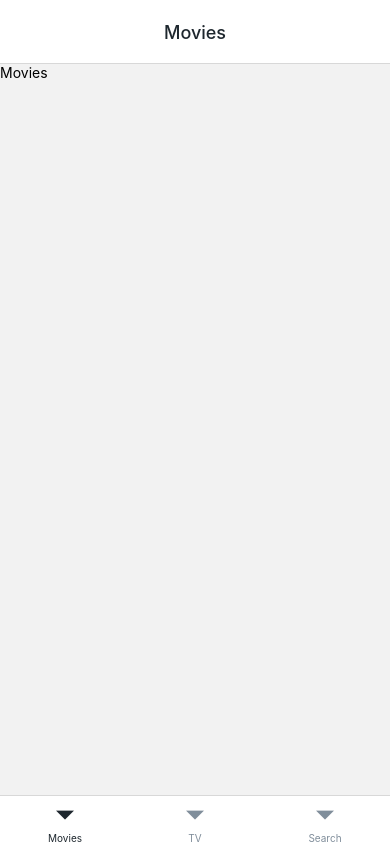
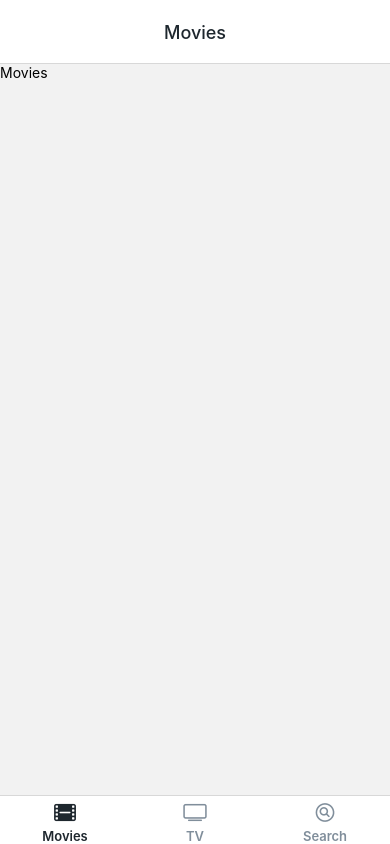
Before and after one commit to kartikpavan/noovies, a React Native app: screen / in a window 390 px wide. Built offline with nearby package versions, Linux system fonts and the light colour scheme.

Commit message:
Tab Bar Navigation Customization

```diff
--- a/App.js
+++ b/App.js
@@ -1,28 +1,18 @@
 import { StatusBar } from "expo-status-bar";
 import React, { useCallback, useEffect, useState } from "react";
-import { Text, View } from "react-native";
 import * as SplashScreen from "expo-splash-screen";
 import * as Font from "expo-font";
 import IonIcons from "@expo/vector-icons/Ionicons";
 import { useAssets } from "expo-asset";
-import { NavigationContainer } from "@react-navigation/native";
-import { createNativeStackNavigator } from "@react-navigation/native-stack";
+import { NavigationContainer, DarkTheme, DefaultTheme } from "@react-navigation/native";
 import Tabs from "./navigation/Tabs";
-import Movies from "./screens/Movies";
-const Stack = createNativeStackNavigator();
-
-function HomeScreen() {
-   return (
-      <View style={{ flex: 1, alignItems: "center", justifyContent: "center" }}>
-         <Text>Home Screen</Text>
-      </View>
-   );
-}
+import { useColorScheme } from "react-native";
 
 export default function App() {
    const [isAppReady, setIsAppReady] = useState(false);
    const [assets] = useAssets([require("./test.jpg")]);
    const [fontLoaded] = Font.useFonts(IonIcons.font);
+   const isDarkMode = useColorScheme() === "dark";
 
    useEffect(() => {
       const onInit = async () => {
@@ -48,7 +38,7 @@ export default function App() {
    }
 
    return (
-      <NavigationContainer>
+      <NavigationContainer theme={isDarkMode ? DarkTheme : DefaultTheme}>
          <Tabs />
       </NavigationContainer>
    );
--- a/navigation/Tabs.js
+++ b/navigation/Tabs.js
@@ -3,7 +3,8 @@ import Movies from "../screens/Movies";
 import Tv from "../screens/Tv";
 import Search from "../screens/Search";
 import { useColorScheme } from "react-native";
-import { BLACK_COLOR, WHITE_COLOR, YELLOW_COLOR } from "../utils/colors";
+import { BLACK_COLOR, DARK_GREY, LIGHT_GREY, WHITE_COLOR, YELLOW_COLOR } from "../utils/colors";
+import IonIcons from "@expo/vector-icons/Ionicons";
 
 const Tab = createBottomTabNavigator();
 
@@ -15,19 +16,52 @@ function Tabs() {
          initialRouteName="Movies"
          screenOptions={{
             tabBarActiveTintColor: isDarkMode ? YELLOW_COLOR : BLACK_COLOR,
-            tabBarInactiveTintColor: isDarkMode ? "#d2dae2" : "#808e9b",
+            tabBarInactiveTintColor: isDarkMode ? LIGHT_GREY : DARK_GREY,
             tabBarStyle: { backgroundColor: isDarkMode ? BLACK_COLOR : WHITE_COLOR },
-            headerStyle: {
-               backgroundColor: isDarkMode ? BLACK_COLOR : WHITE_COLOR,
+            headerStyle: { backgroundColor: isDarkMode ? BLACK_COLOR : WHITE_COLOR },
+            headerTitleStyle: { color: isDarkMode ? "white" : BLACK_COLOR },
+            headerTitleAlign: "center",
+            tabBarLabelStyle: {
+               fontSize: 13,
+               fontWeight: "600",
+               marginTop: 0,
             },
-            headerTitleStyle: {
-               color: isDarkMode ? "white" : BLACK_COLOR,
-            },
-            headerTitleAlign: "center",
          }}>
-         <Tab.Screen name="Movies" component={Movies} />
-         <Tab.Screen name="TV" component={Tv} />
-         <Tab.Screen name="Search" component={Search} />
+         <Tab.Screen
+            name="Movies"
+            component={Movies}
+            options={{
+               tabBarLabel: "Movies",
+               // color is coming from screenOptions
+               tabBarIcon: ({ focused, color, size }) => {
+                  return <IonIcons name={focused ? "film" : "film-outline"} size={size} color={color} />;
+               },
+            }}
+         />
+         <Tab.Screen
+            name="TV"
+            component={Tv}
+            options={{
+               tabBarLabel: "TV",
+               // color is coming from screenOptions
+               tabBarIcon: ({ focused, color, size }) => {
+                  return <IonIcons name={focused ? "tv" : "tv-outline"} size={size} color={color} />;
+               },
+            }}
+         />
+         <Tab.Screen
+            name="Search"
+            component={Search}
+            options={{
+               tabBarLabel: "Search",
+               // color is coming from screenOptions
+               tabBarIcon: ({ focused, color, size }) => {
+                  return (
+                     <IonIcons name={focused ? "search-circle" : "search-circle-outline"} size={size} color={color} />
+                  );
+               },
+            }}
+         />
       </Tab.Navigator>
    );
 }
--- a/utils/colors.js
+++ b/utils/colors.js
@@ -1,5 +1,5 @@
 export const YELLOW_COLOR = "#ffa801";
-
 export const BLACK_COLOR = "#1e272e";
-
 export const WHITE_COLOR = "white";
+export const DARK_GREY = "#808e9b";
+export const LIGHT_GREY = "#d2dae2";
```
